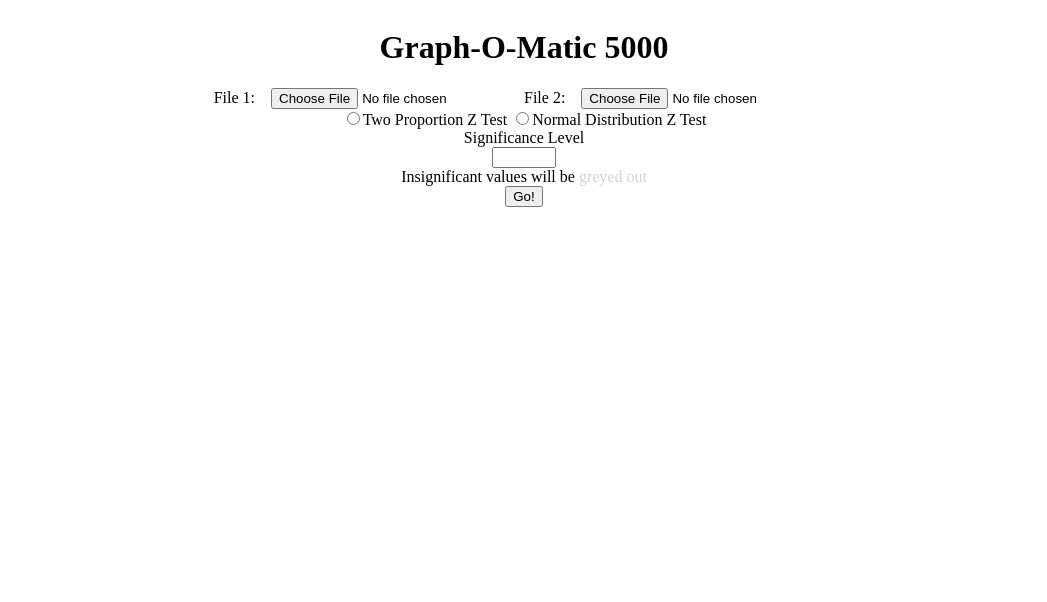
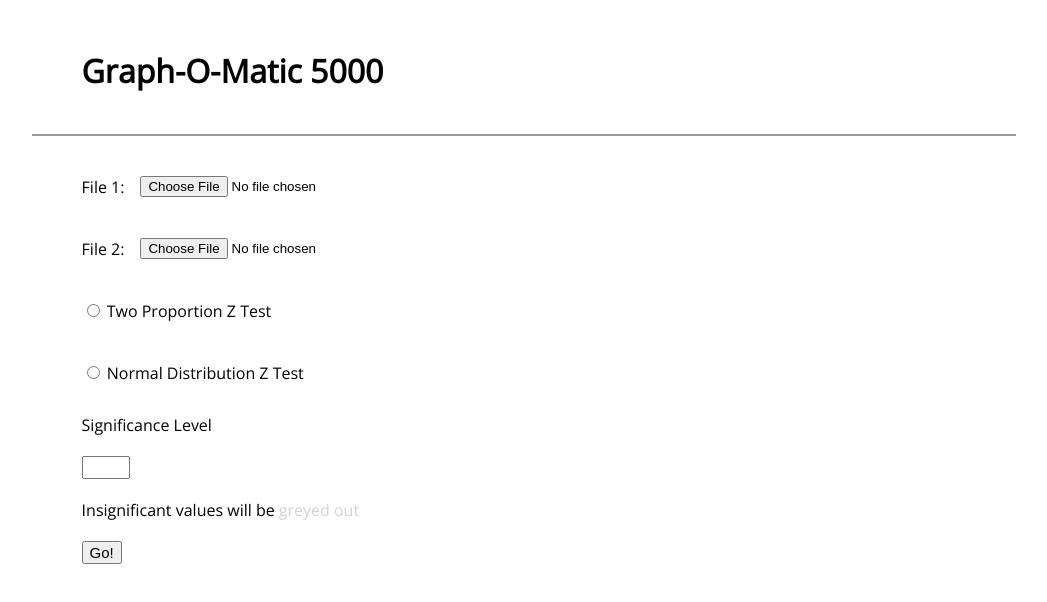
Before and after one commit to omginbd/basepair-frequency-grapher, a plain HTML site: page index.html in a window 1280 px wide. Shown: the whole page, without its empty margins (116-1163 px from the left). Drawn offline with nearby package versions, Linux system fonts and the light colour scheme.

Commit message:
small css changes

```diff
--- a/index.html
+++ b/index.html
@@ -9,28 +9,41 @@
 </head>
 
 <body>
+  <div class="headerWrapper">
     <h1>Graph-O-Matic 5000</h1>
+  </div>
+
+  <div class="contentWrapper">
+
     <div class="fileWrapper">
       <label style="margin-right: 1em">File 1: </label>
       <input type="file" id="file1" />
+    </div>
+    <div class="fileWrapper">
       <label style="margin-right: 1em">File 2: </label>
       <input type="file" id="file2" />
     </div>
 
-  <div>
-    <input type="radio" name="test-type" value="twoProportionZTest">Two Proportion Z Test</input>
-    <input type="radio" name="test-type" value="normalDistributionZTest">Normal Distribution Z Test</input>
+    <div class="testType">
+      <input type="radio" name="test-type" value="twoProportionZTest"> Two Proportion Z Test</input>
+    </div>
+    <div class="testType">
+      <input type="radio" name="test-type" value="normalDistributionZTest"> Normal Distribution Z Test</input>
     </div>
 
     <div class="sigWrapper">
+      <div class="sigWrapperContent">
         <label>Significance Level</label>
+      </div>
+      <div class="sigWrapperContent">
         <input type="number" id="sigLevel" size="2" min="0" max="1" step="0.1">
-    <div>
+      </div>
+      <div class="sigWrapperContent">
         Insignificant values will be
         <span class="insignificant">greyed out</span>
       </div>
     </div>
-  <button id="go">Go!</button>
+    <button class="goButton" id="go">Go!</button>
 
     <div id="buttonWrapper" style="display: none; flex-direction: row; margin-top: 16px">
       <button id="onemers-button">K = 1</button>
@@ -39,6 +52,7 @@
       <button id="fourmers-button">K = 4</button>
     </div>
     <div id="table" class="tableWrapper" />
+  </div>
   <script src="./app.js"></script>
 </body>
 
--- a/style.css
+++ b/style.css
@@ -1,21 +1,52 @@
+@import url('https://fonts.googleapis.com/css?family=Open+Sans');
+
 body {
+  font-family: 'Open Sans', sans-serif;
   align-items: center;
   display: flex;
   flex-direction: column;
   justify-content: space-between;
 }
 
+.headerWrapper {
+  padding: 20px 50px;
+  width: 70%;
+  border-bottom: 2px rgba(0,0,0,0.4) solid;
+}
+
+.contentWrapper {
+  width: 70%;
+  align-items: left;
+  padding: 20px 50px;
+}
+
 .fileWrapper {
   align-items: center;
   display: flex;
-  justify-content: center;
+  padding: 20px 0;
+}
+
+.testType {
+  padding: 20px 0;
 }
 
 .sigWrapper {
   display: flex;
   flex-direction: column;
-  align-items: center;
-  justify-content: center;
+}
+
+.sigWrapper input {
+  font-size: 15px;
+  width: 40px;
+}
+
+.sigWrapperContent {
+  padding: 10px 0;
+}
+
+.goButton {
+  margin: 10px 0;
+  font-size: 15px;
 }
 
 .tableWrapper {
```
Lines whose indentation alone changed are shown as unchanged.
